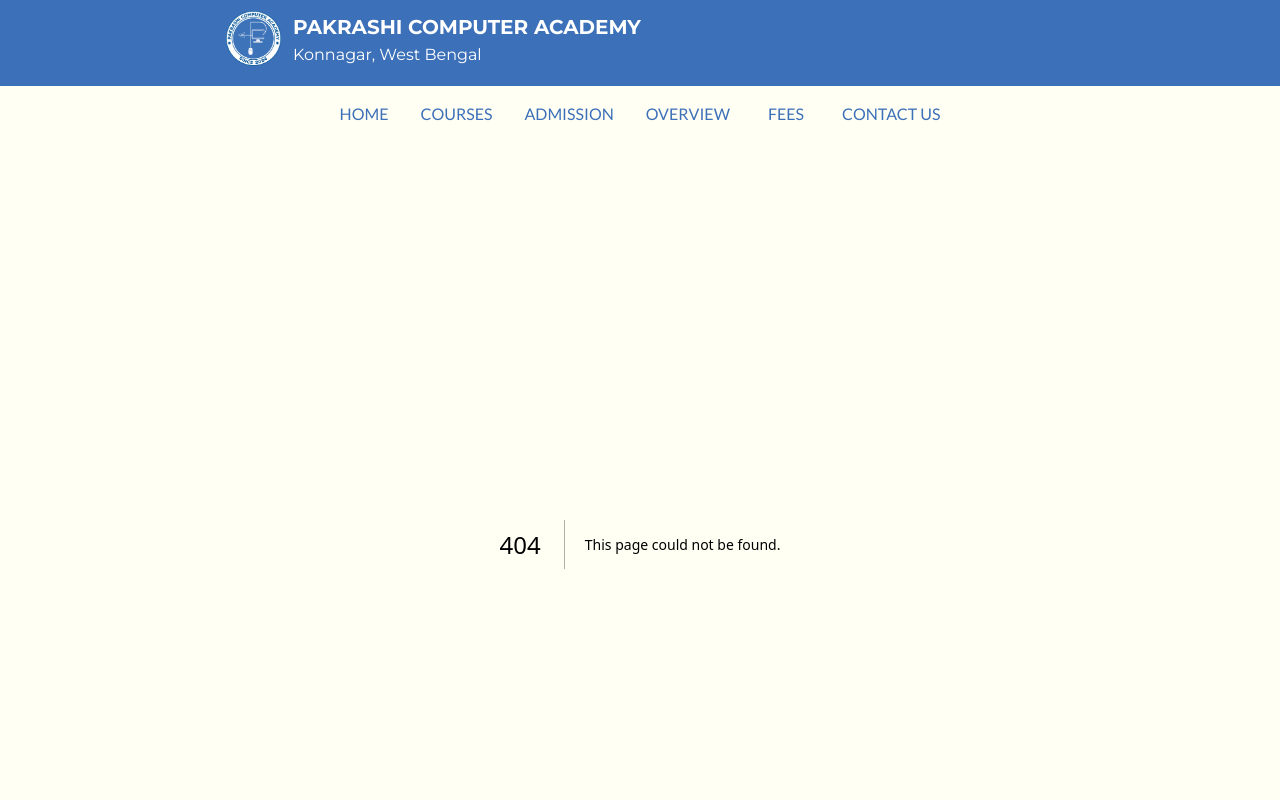
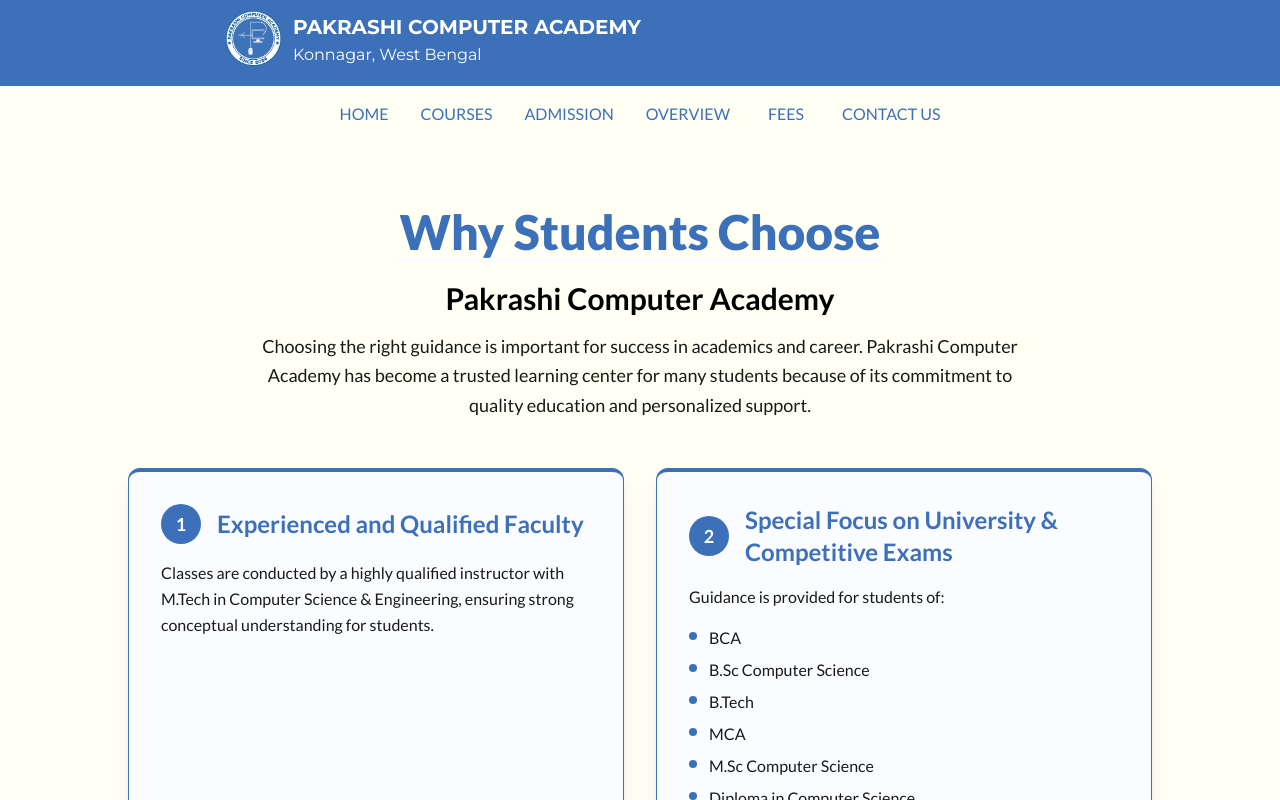
Before and after one commit to amitrakshitdev/pcalearning-site, a Next.js app: page /overview in a window 1280 px wide. Before the commit this address had no page. Built offline with nearby package versions, Linux system fonts and the light colour scheme.

Commit message:
feat: introduce fees and overview pages, and add admission process documentation.

```diff
--- /dev/null
+++ b/src/app/overview/overview-data.json
@@ -0,0 +1,82 @@
+{
+  "title": "Why Students Choose",
+  "subtitle": "Pakrashi Computer Academy",
+  "description": "Choosing the right guidance is important for success in academics and career. Pakrashi Computer Academy has become a trusted learning center for many students because of its commitment to quality education and personalized support.",
+  "features": [
+    {
+      "id": 1,
+      "title": "Experienced and Qualified Faculty",
+      "description": "Classes are conducted by a highly qualified instructor with M.Tech in Computer Science & Engineering, ensuring strong conceptual understanding for students."
+    },
+    {
+      "id": 2,
+      "title": "Special Focus on University & Competitive Exams",
+      "description": "Guidance is provided for students of:",
+      "points": [
+        "BCA",
+        "B.Sc Computer Science",
+        "B.Tech",
+        "MCA",
+        "M.Sc Computer Science",
+        "Diploma in Computer Science",
+        "JECA & GATE preparation"
+      ],
+      "conclusion": "Students receive exam-oriented teaching and problem solving practice."
+    },
+    {
+      "id": 3,
+      "title": "Small Batch Size",
+      "description": "Limited students per batch to ensure:",
+      "points": [
+        "Personal attention",
+        "Individual doubt clearing",
+        "Better interaction with the teacher"
+      ]
+    },
+    {
+      "id": 4,
+      "title": "Concept Based Teaching",
+      "description": "Instead of rote learning, focus is on:",
+      "points": [
+        "Understanding core concepts",
+        "Practical problem solving",
+        "Real academic examples"
+      ]
+    },
+    {
+      "id": 5,
+      "title": "Regular Practice & Assignments",
+      "description": "Students receive:",
+      "points": [
+        "Practice problems",
+        "Model questions",
+        "Previous university question discussions"
+      ],
+      "conclusion": "This helps them perform better in semester exams."
+    },
+    {
+      "id": 6,
+      "title": "Friendly Learning Environment",
+      "description": "Students feel comfortable asking doubts and discussing academic problems, making learning more effective."
+    },
+    {
+      "id": 7,
+      "title": "Affordable Fees",
+      "description": "Quality education is provided at reasonable and student-friendly fees, making it accessible for more students."
+    },
+    {
+      "id": 8,
+      "title": "Academic Guidance & Career Support",
+      "description": "Students also receive guidance regarding:",
+      "points": [
+        "Higher studies",
+        "Project work",
+        "Career opportunities in Computer Science"
+      ]
+    }
+  ],
+  "mission": {
+    "title": "Our Mission",
+    "description": "To build strong technical foundations in Computer Science and help students achieve academic success with confidence."
+  }
+}
--- /dev/null
+++ b/src/app/overview/page.tsx
@@ -0,0 +1,97 @@
+import Footer from "@/components/Footer/Footer";
+import overviewData from "./overview-data.json";
+
+export const metadata = {
+    title: "Overview",
+    description: "Discover why students choose Pakrashi Computer Academy.",
+};
+
+export default function OverviewPage() {
+    return (
+        <>
+            <main className="w-full min-h-screen py-16 px-4 md:px-8 bg-background text-textColor">
+                <div className="max-w-5xl mx-auto space-y-12">
+                    {/* Header */}
+                    <div className="text-center space-y-4">
+                        <h1 className="text-4xl md:text-5xl font-extrabold text-primary underline decoration-primary-50 decoration-[4px] underline-offset-[8px] mb-6">
+                            {overviewData.title}
+                        </h1>
+                        <h2 className="text-2xl md:text-3xl font-semibold text-textColor">
+                            {overviewData.subtitle}
+                        </h2>
+                        <p className="text-lg leading-relaxed text-textColor mt-4 max-w-3xl mx-auto opacity-90">
+                            {overviewData.description}
+                        </p>
+                    </div>
+
+                    {/* Features Grid */}
+                    <div className="grid grid-cols-1 md:grid-cols-2 gap-8">
+                        {overviewData.features.map((feature) => (
+                            <section
+                                key={feature.id}
+                                className="bg-primary-50 p-8 rounded-xl shadow-lg border-t-4 border-[1px] border-primary hover:shadow-md transition-shadow flex flex-col h-full"
+                            >
+                                <div className="flex items-center gap-4 mb-4">
+                                    <div className="w-10 h-10 rounded-full bg-primary flex items-center justify-center shrink-0">
+                                        <span className="text-textSecondaryColor font-bold text-lg">
+                                            {feature.id}
+                                        </span>
+                                    </div>
+                                    <h3 className="text-xl md:text-2xl font-bold text-primary">
+                                        {feature.title}
+                                    </h3>
+                                </div>
+                                <p className="text-textColor leading-relaxed opacity-90 mb-4">
+                                    {feature.description}
+                                </p>
+
+                                {feature.points &&
+                                    feature.points.length > 0 && (
+                                        <ul className="mb-4 space-y-2 flex-grow">
+                                            {feature.points.map(
+                                                (point, index) => (
+                                                    <li
+                                                        key={index}
+                                                        className="flex gap-3 items-start"
+                                                    >
+                                                        <div className="mt-1.5 w-2 h-2 bg-primary rounded-full shrink-0" />
+                                                        <p className="text-textColor opacity-90">
+                                                            {point}
+                                                        </p>
+                                                    </li>
+                                                ),
+                                            )}
+                                        </ul>
+                                    )}
+
+                                {feature.conclusion && (
+                                    <div className="mt-auto p-3 bg-primary-50 rounded border-l-4 border-primary">
+                                        <p className="text-textColor opacity-95 text-sm italic font-medium">
+                                            {feature.conclusion}
+                                        </p>
+                                    </div>
+                                )}
+                            </section>
+                        ))}
+                    </div>
+
+                    {/* Mission Section */}
+                    <section className="bg-primary text-textSecondaryColor p-8 sm:p-12 rounded-2xl shadow-lg relative overflow-hidden mt-12 text-center">
+                        <div className="absolute top-0 right-0 w-64 h-64 bg-secondary rounded-full blur-3xl opacity-20 -mr-20 -mt-20"></div>
+                        <div className="absolute bottom-0 left-0 w-64 h-64 bg-secondary rounded-full blur-3xl opacity-20 -ml-20 -mb-20"></div>
+
+                        <div className="relative z-10 max-w-2xl mx-auto">
+                            <h3 className="text-3xl font-bold mb-6 text-textSecondaryColor">
+                                {overviewData.mission.title}
+                            </h3>
+                            <p className="text-textSecondaryColor text-lg leading-relaxed opacity-[0.95]">
+                                {overviewData.mission.description}
+                            </p>
+                        </div>
+                    </section>
+                </div>
+            </main>
+            <Footer />
+        </>
+    );
+}
```
